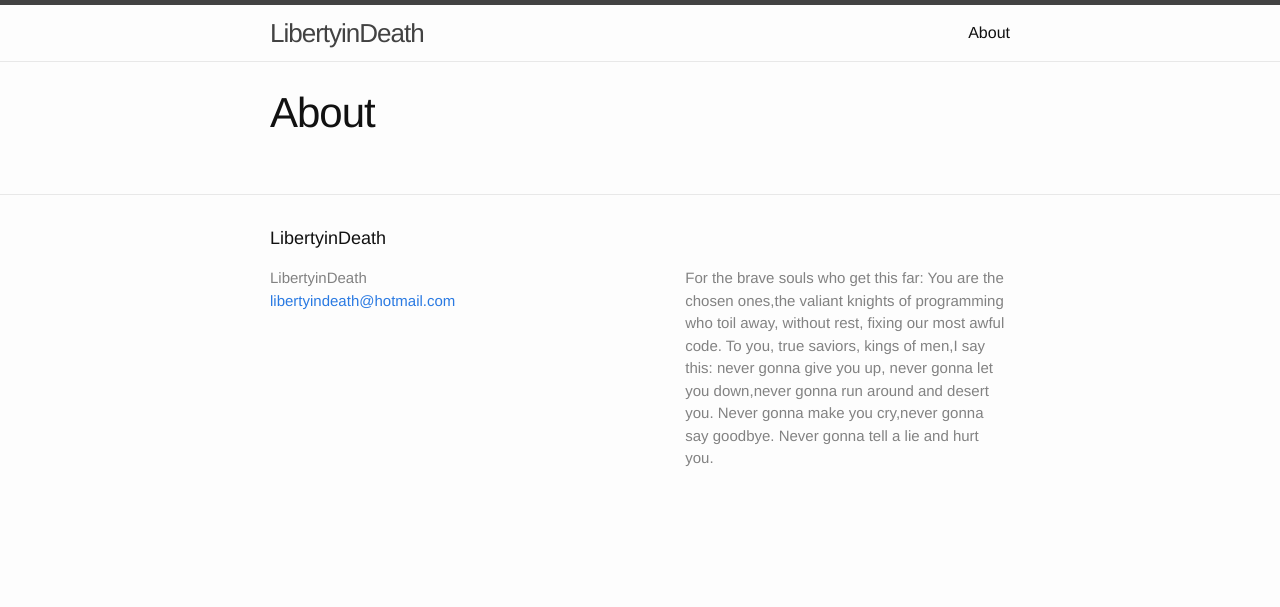
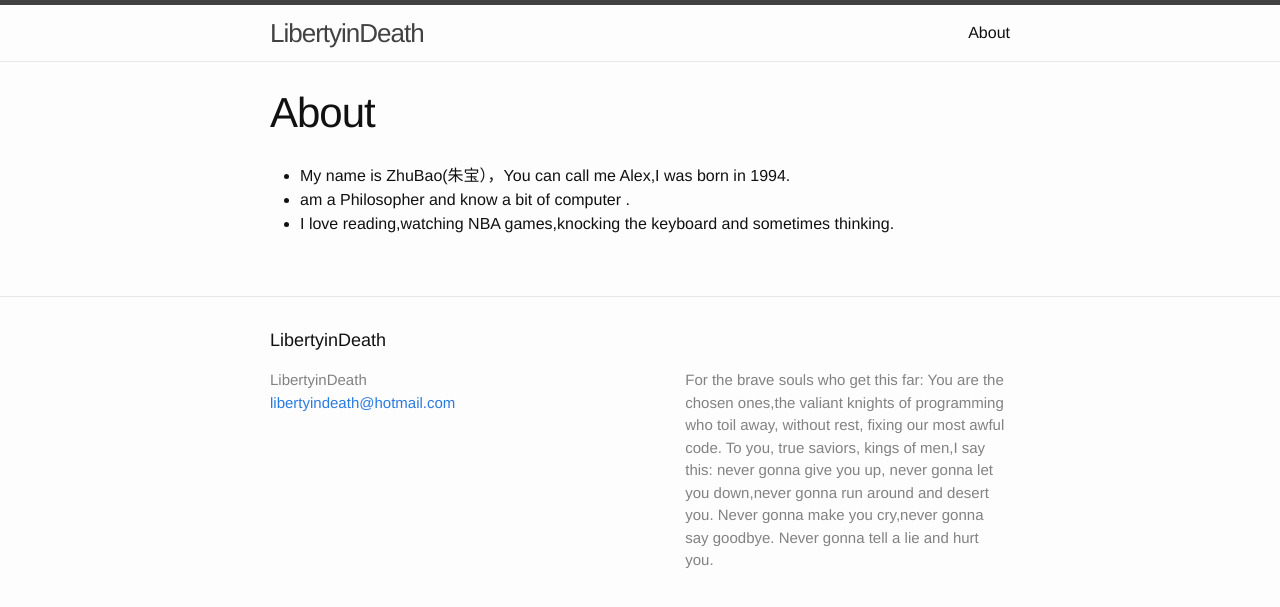
Before and after one commit to LibertyinDeath/libertyindeath.github.com, a Jekyll site: the page built from about.md, in a window 1280 px wide. Shown: the top 607 px of the page. Built offline with Jekyll 4.4.1, drawn with Linux system fonts in a browser that asks for light colours.

Commit message:
Update about.md

```diff
--- a/about.md
+++ b/about.md
@@ -3,3 +3,7 @@ layout: page
 title: About
 permalink: /about/
 ---
+
+ - My name is ZhuBao(朱宝），You can call me Alex,I was born in 1994.
+ -  am a Philosopher and know a bit of computer .
+ - I love reading,watching NBA games,knocking the keyboard and sometimes thinking.
```
